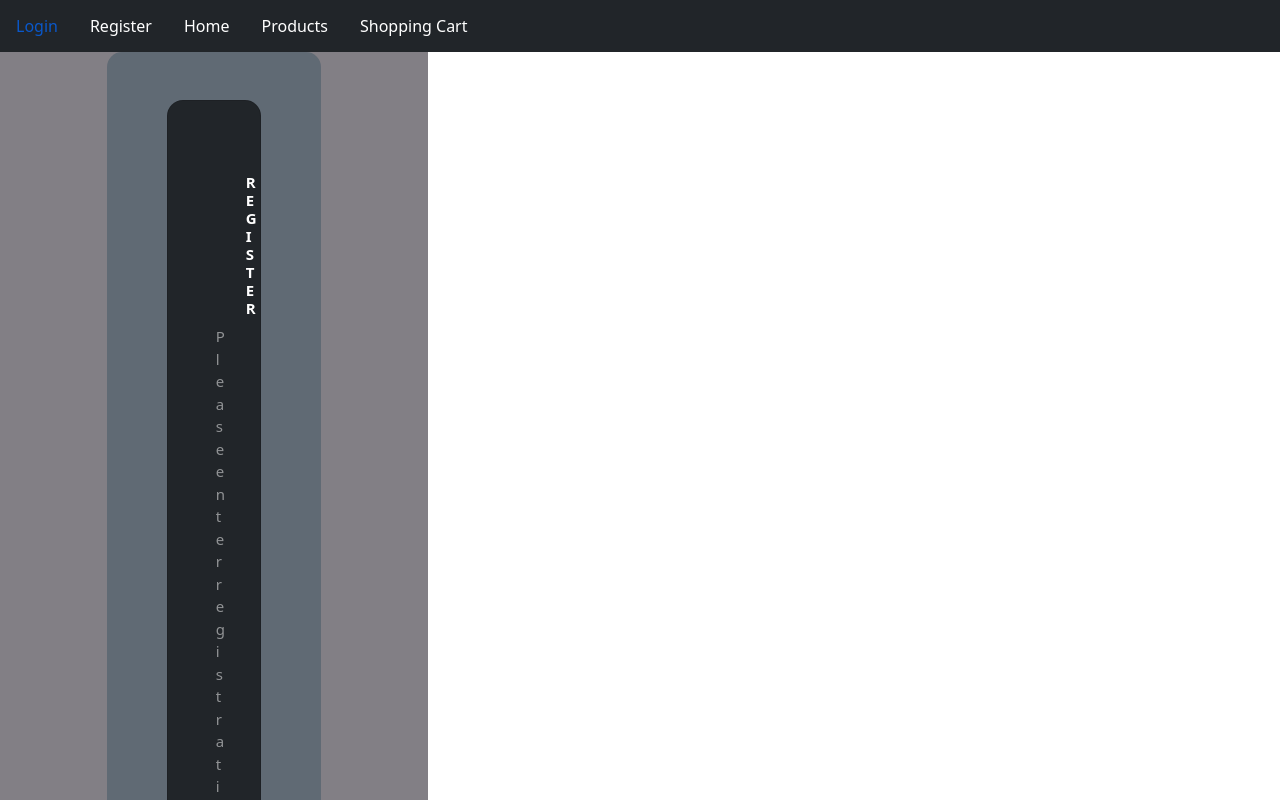
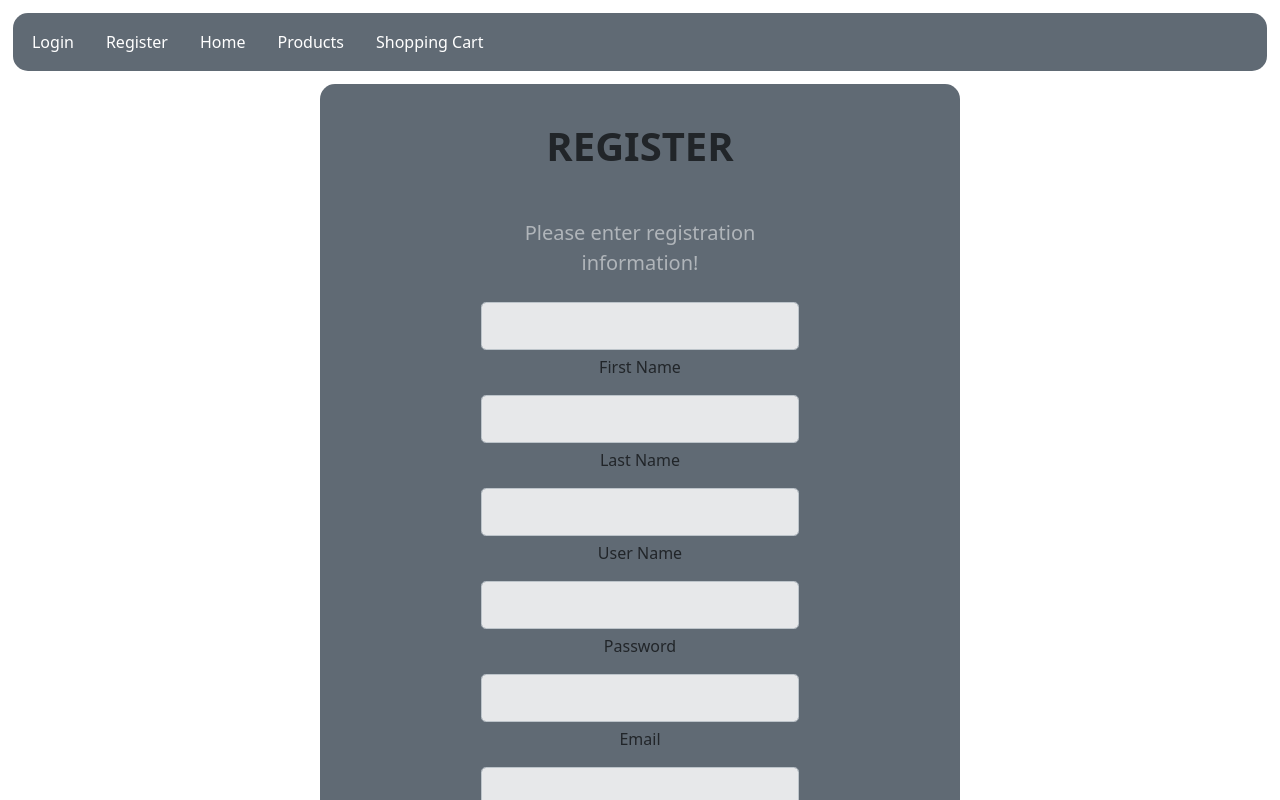
Before and after one commit to MarshallCass/Sports_Memorabilia_Front_End, a React (Create React App) app: page /Register in a window 1280 px wide. Shown: the top 800 px of the page. Built offline with nearby package versions, Linux system fonts and the light colour scheme; no server answers.

Commit message:
fixed Registation form style and tweaked navbar style

```diff
--- a/src/Components/NavBar/NavBar.css
+++ b/src/Components/NavBar/NavBar.css
@@ -6,10 +6,11 @@
 
 ul {
     list-style-type: none;
-    margin: 0;
-    padding: 0;
+    margin: 1%;
+    padding: .25%;
+    border-radius: 15px;
     overflow: hidden;
-    background-color: #212529;
+    background-color: #606a74;
     float:none;
 }
 nav {
--- a/src/Components/Register/Register.css
+++ b/src/Components/Register/Register.css
@@ -1,10 +1,66 @@
-.gradient-custom {
-    /* fallback for old browsers */
-    background: #827f85;
+/* style the container */
+.container {
+  max-width: 50%;
+  display: flex;
+  position: relative;
+  border-radius: 15px;
+  background-color: #606a74;
+  padding: 2.5% 0 5% 0;
+  justify-content: center;
+  column-count: 1;
+  column-width: auto;
+}
 
-    /* Chrome 10-25, Safari 5.1-6 */
-    background: -webkit-linear-gradient(to right, 827f85, 827f85);
+/* style inputs and link buttons */
+input,
+.btn {
+  width: 100%;
+  padding: 5%;
+  border: none;
+  border-radius: 4px;
+  margin: 5px 0;
+  opacity: 0.85;
+  display: inline-block;
+  font-size: 17px;
+  line-height: 20px;
+  text-decoration: none; /* remove underline from anchors */
+}
 
-    /* W3C, IE 10+/ Edge, Firefox 16+, Chrome 26+, Opera 12+, Safari 7+ */
-    background: linear-gradient(to right, 827f85, 827f85);
-  }
+input:hover,
+.btn:hover {
+  opacity: 1;
+}
+
+
+/* style the submit button */
+button[type="submit"] {
+  background-color: #4caf50;
+  color: white;
+  cursor: pointer;
+}
+
+button[type="submit"]:hover {
+  background-color: #45a049;
+}
+h1 {
+  text-align: center;
+}
+h2 {
+
+  margin-left: 30px;
+}
+p {
+  text-align: center;
+}
+
+.col {
+  float: right;
+  width: 100%;
+  margin: auto;
+  padding: 0 5%;
+  margin-top: 6px;
+}
+
+.form-outline{
+  text-align: center;
+}
--- a/src/Components/Register/Register.jsx
+++ b/src/Components/Register/Register.jsx
@@ -43,7 +43,56 @@
 
     render() {
         return (
-<form onSubmit={this.handleSubmit}>
+
+<div className="container">
+   <form onSubmit={this.handleSubmit} className="form-signin">
+        <div className="row">
+            <div className="col">
+                <div>
+                  <h1 class="fs-1 fw-bold mb-5 text-uppercase">Register</h1>
+                  <p class="fs-5 text-white-50 mb-4">Please enter registration information!</p>
+                </div>
+
+                <div class="form-outline form-white mb-2">
+                  <input type="text" name = "firstname" id="typeFirstNameX" class="form-control form-control-lg" onChange={this.handleChange} value={this.state.firstname} />
+                  <label class="form-label fs-6" for="typeFirstNameX">First Name</label>
+                </div>
+
+                <div class="form-outline form-white mb-2">
+                  <input type="text" name = "lastname" id="typeLastNameX" class="form-control form-control-lg" onChange={this.handleChange} value={this.state.lastname} />
+                  <label class="form-label fs-6" for="typeLastNameX">Last Name</label>
+                </div>
+                <div class="form-outline form-white mb-2">
+                  <input type="text" name = "username" id="typeUserNameX" class="form-control form-control-lg" onChange={this.handleChange} value={this.state.username} />
+                  <label class="form-label fs-6" for="typeUserNameX">User Name</label>
+                </div>
+                <div class="form-outline form-white mb-2">
+                  <input type="text" name = "password" id="typePasswordX" class="form-control form-control-lg" onChange={this.handleChange} value={this.state.password} />
+                  <label class="form-label fs-6" for="typePasswordX">Password</label>
+                </div>
+                <div class="form-outline form-white mb-2">
+                  <input type="text" name = "email" id="typeEmailX" class="form-control form-control-lg" onChange={this.handleChange} value={this.state.email} />
+                  <label class="form-label fs-6" for="typeEmailX">Email</label>
+                </div>
+                <div class="form-outline form-white mb-4">
+                  <input type="text" name = "phonenumber" id="typePhonenumberX" class="form-control form-control-lg" onChange={this.handleChange} value={this.state.phonenumber} />
+                  <label class="form-label fs-6" for="typePhonenumberX">Phone Number</label>
+                </div>
+                <div>
+                  <button class="btn btn-outline-light btn-lg px-5" type="submit">Register</button>
+                </div>
+            </div>
+        </div>
+  </form>
+</div>
+
+        )
+    }
+}
+
+export default Register;
+
+{/* <form onSubmit={this.handleSubmit}>
 <section class="vh-100 gradient-custom">
   <div class="container py-5 h-100">
     <div class="row d-flex justify-content-center align-items-center h-100">
@@ -96,10 +145,4 @@
     </div>
   </div>
 </section>
-</form>
-
-        )
-    }
-}
-
-export default Register;
+</form> */}
```
